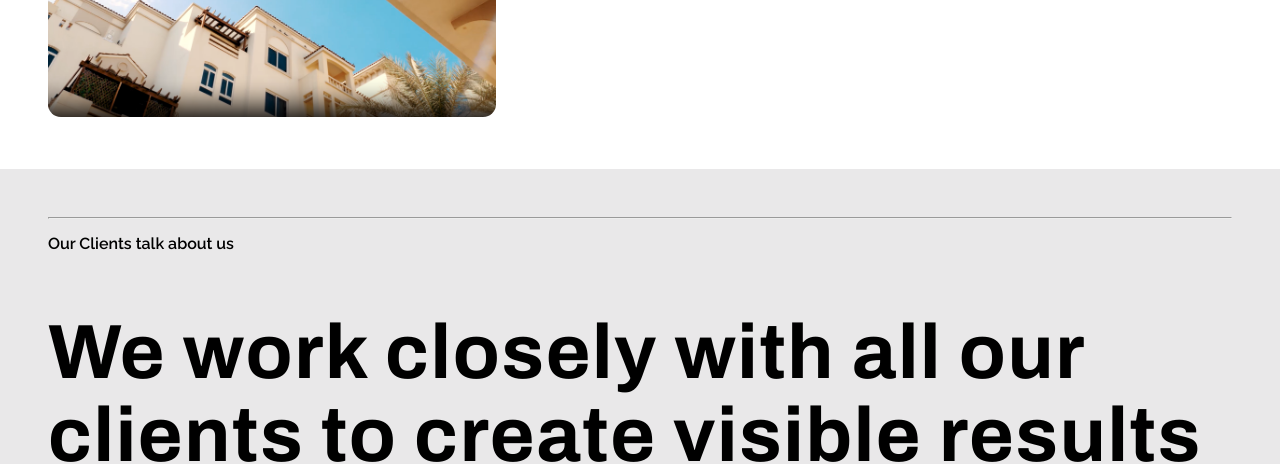
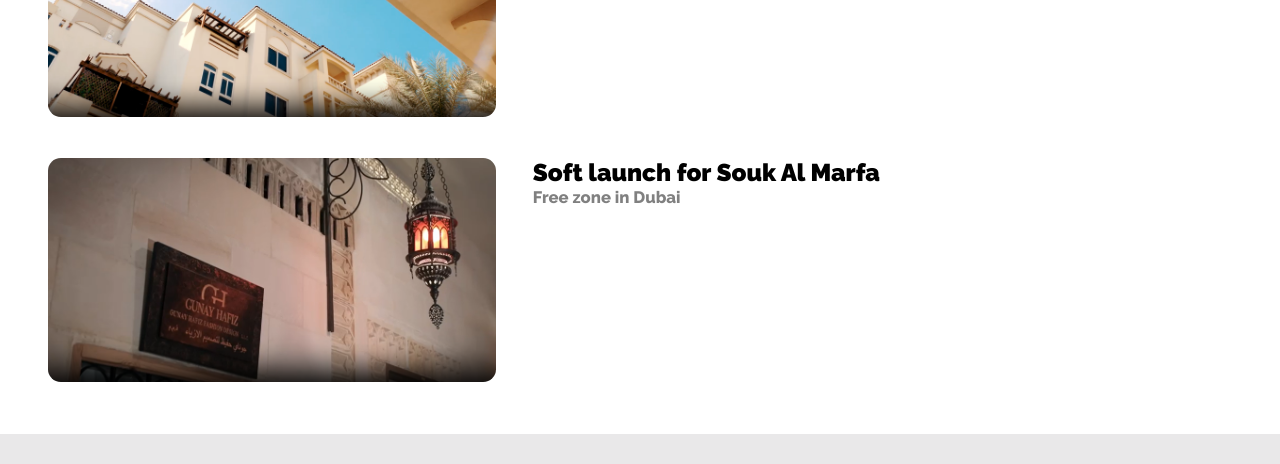
Before and after one commit to Aniket-Patel-swg/stories_arabia_latest, a Next.js app: page / in a window 1280 px wide. Shown: the part 4020-4484 px from the top of the page. Built offline with nearby package versions, Linux system fonts and the light colour scheme; a web font is replaced by a local one.

Commit message:
Modified Projects section

```diff
--- a/Components/AlternateProjects.js
+++ b/Components/AlternateProjects.js
@@ -37,6 +37,15 @@ const AlternateProjects = () => {
             <h2>Project for Beach Resort</h2>
           </section>
         </div>
+        <div className={styles.projects}>
+          <section className={styles.projects_image}>
+            <img src="../Images/Projects/project3.png" alt="" />
+          </section>
+          <section className={styles.projects_info}>
+            <h1>Soft launch for Souk Al Marfa</h1>
+            <h2>Free zone in Dubai</h2>
+          </section>
+        </div>
       </div>
     </>
   );
```
